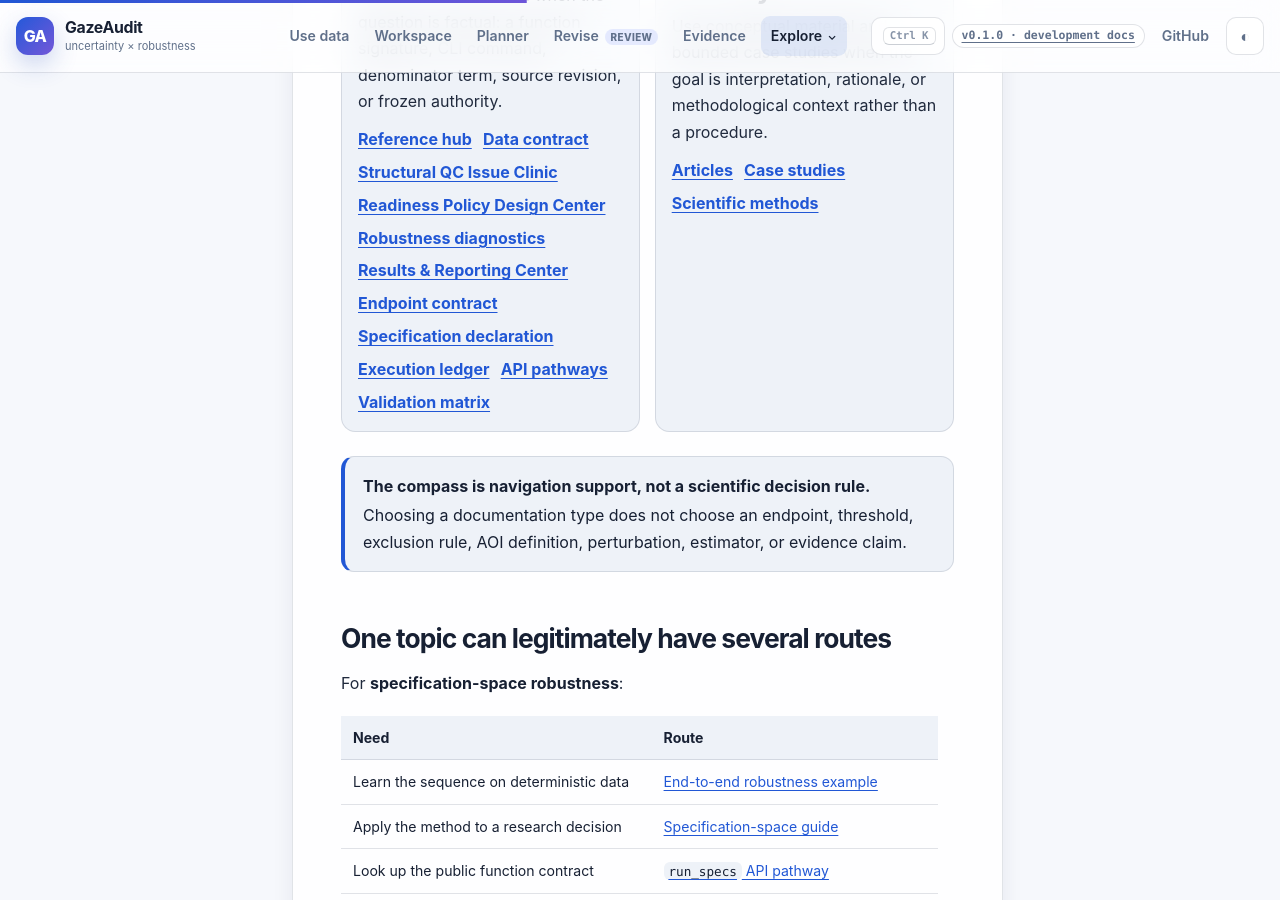
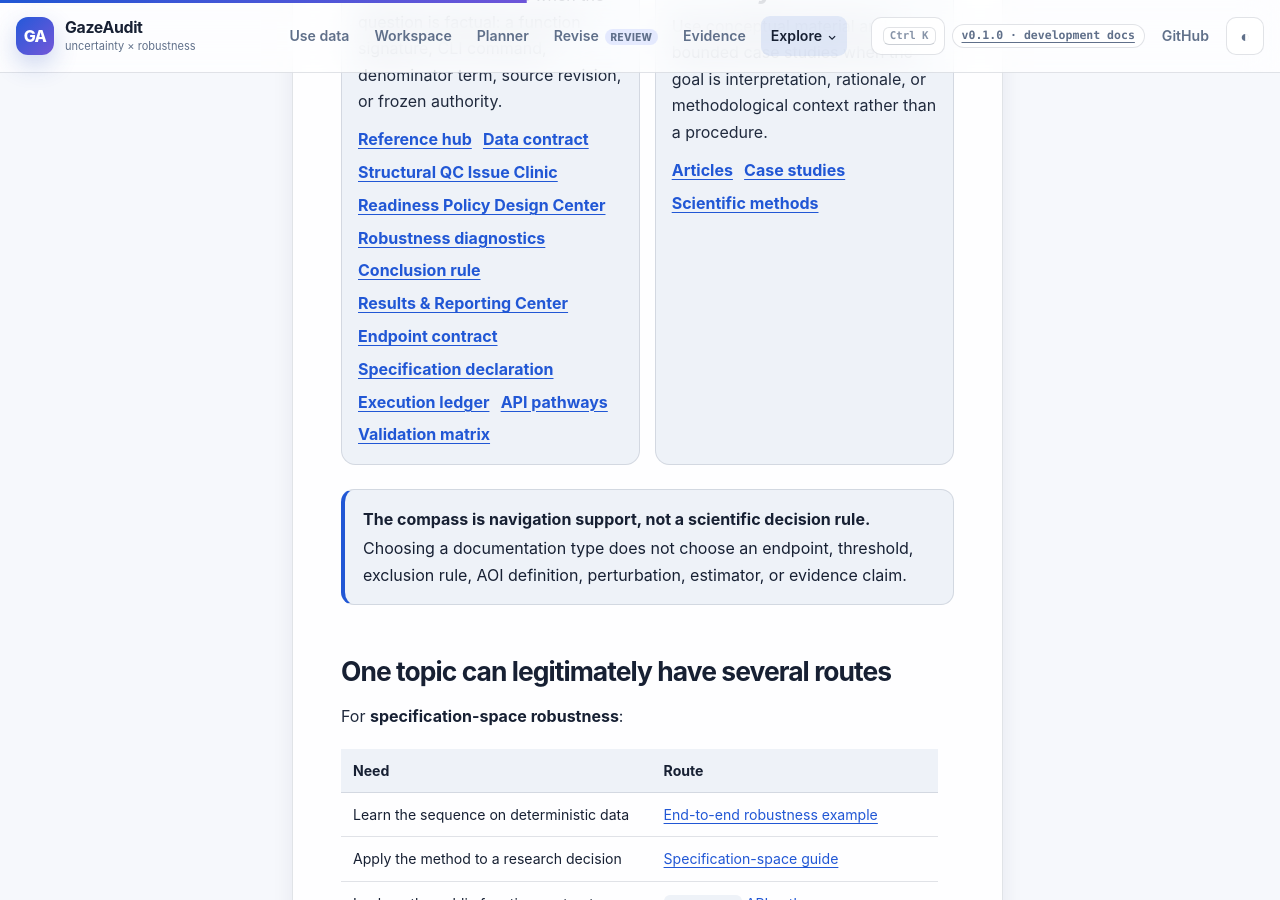
Before and after one commit to stefanosbalaskas/GazeAudit, a Jekyll site: the page built from docs/documentation-map.md, in a window 1280 px wide and 900 px high, scrolled down 1372 px. Built offline with Jekyll 4.4.1, drawn with Linux system fonts in a browser that asks for light colours.

Commit message:
docs: add conclusion rule center to compass

```diff
--- a/docs/documentation-map.md
+++ b/docs/documentation-map.md
@@ -57,6 +57,7 @@ This structure is adapted from the tutorial / how-to / reference / explanation s
       <a href="{{ '/docs/reference/qc-issue-clinic/' | relative_url }}">Structural QC Issue Clinic</a>
       <a href="{{ '/docs/readiness-policy/' | relative_url }}">Readiness Policy Design Center</a>
       <a href="{{ '/docs/robustness-diagnostics/' | relative_url }}">Robustness diagnostics</a>
+      <a href="{{ '/docs/conclusion-rule/' | relative_url }}">Conclusion rule</a>
       <a href="{{ '/docs/reporting-center/' | relative_url }}">Results & Reporting Center</a>
       <a href="{{ '/docs/endpoint-contract/' | relative_url }}">Endpoint contract</a>
       <a href="{{ '/docs/specification-declaration/' | relative_url }}">Specification declaration</a>
```
